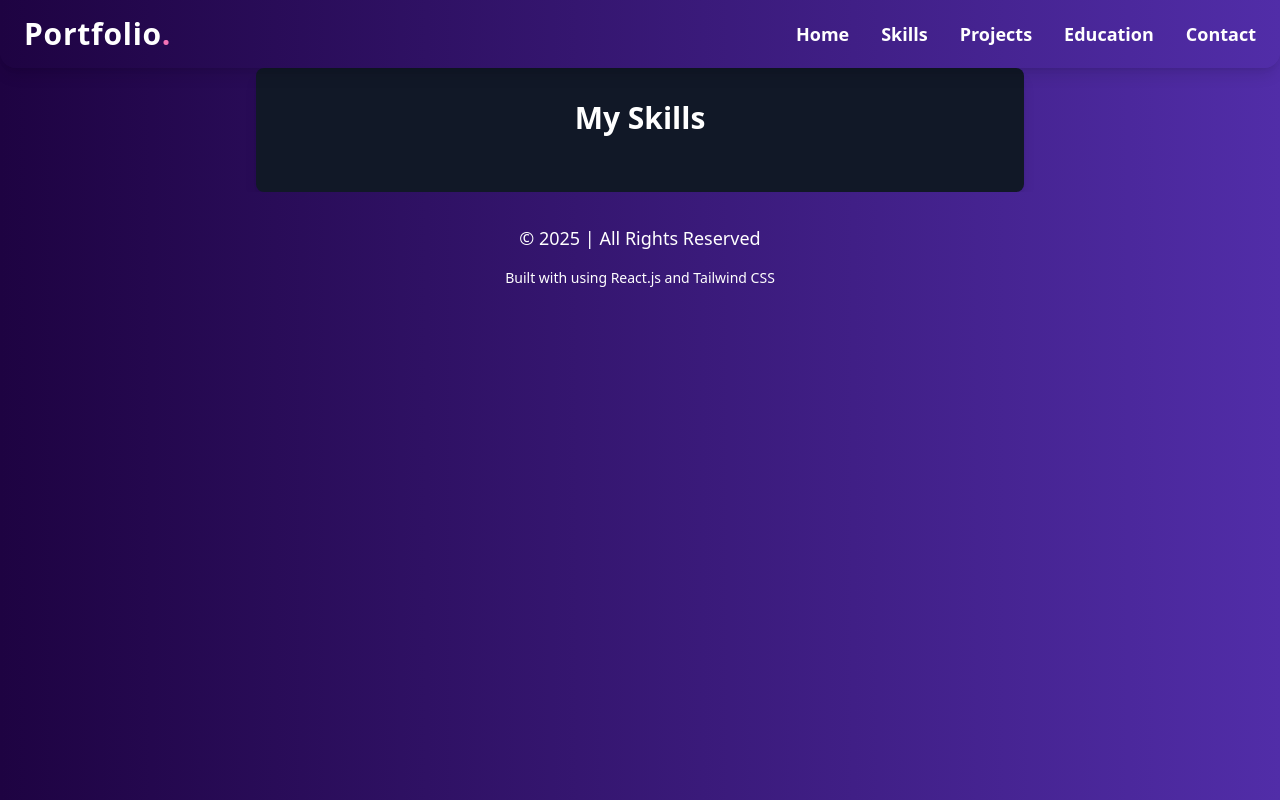
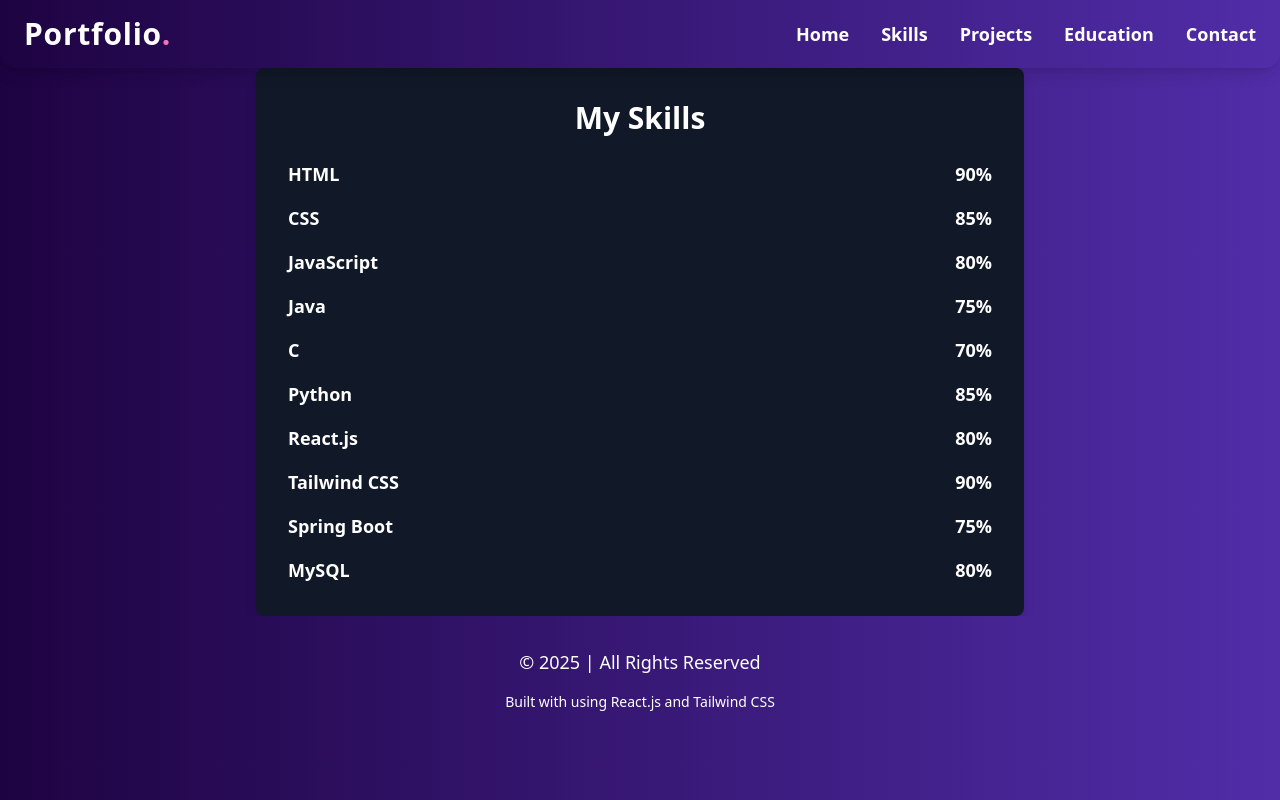
Before and after one commit to Sanduni4822/React-project-Individual, a React (Vite) app: page /skills in a window 1280 px wide. Built offline with nearby package versions, Linux system fonts and the light colour scheme.

Commit message:
Rendered skill names and levels

```diff
--- a/src/pages/skillspage/SkillsPage.jsx
+++ b/src/pages/skillspage/SkillsPage.jsx
@@ -15,6 +15,14 @@ const SkillsPage = () => {
     return (
         <div className="max-w-3xl mx-auto p-8 bg-gray-900 text-white rounded-lg shadow-lg">
             <h2 className="text-3xl font-bold text-center mb-6">My Skills</h2>
+            <div className="space-y-4">
+                {skills.map((skill, index) => (
+                    <div key={index} className="flex justify-between mb-1">
+                        <span className="text-lg font-semibold">{skill.name}</span>
+                        <span className="text-lg font-semibold">{skill.level}%</span>
+                    </div>
+                ))}
+            </div>
         </div>
     );
 };
```
